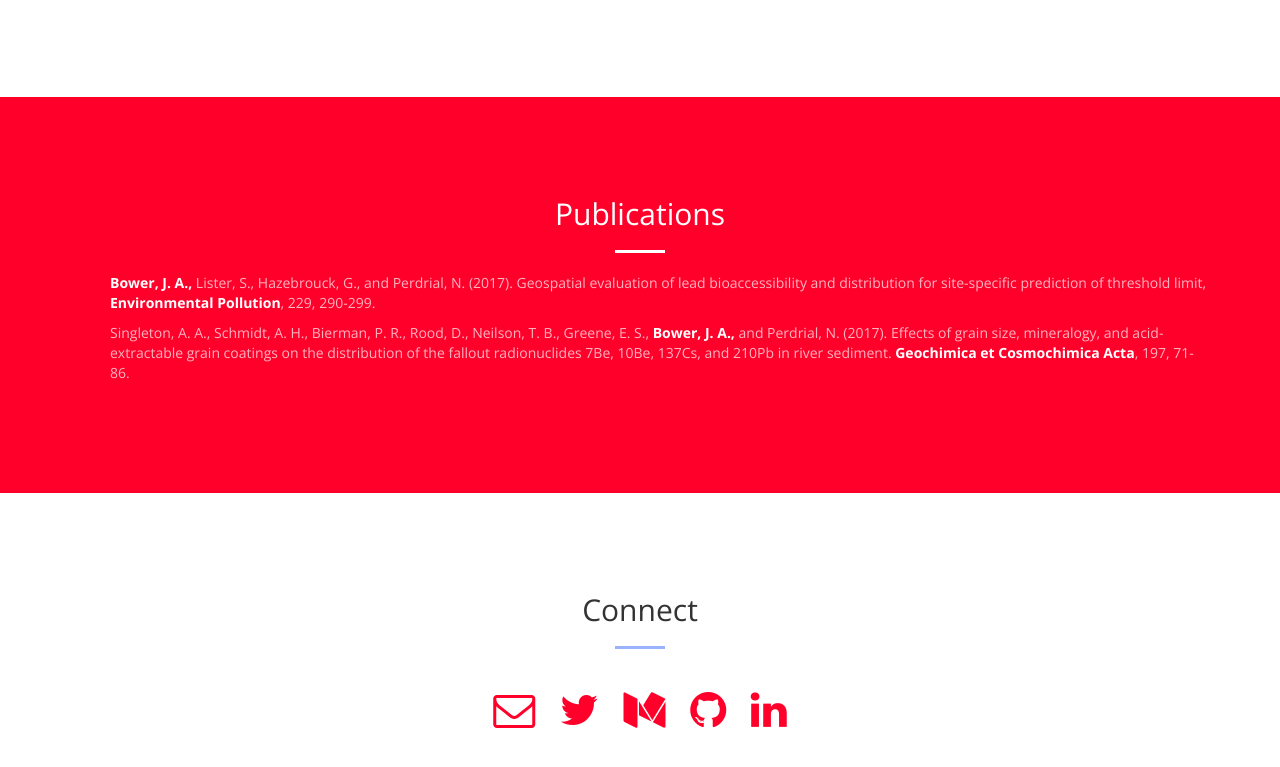
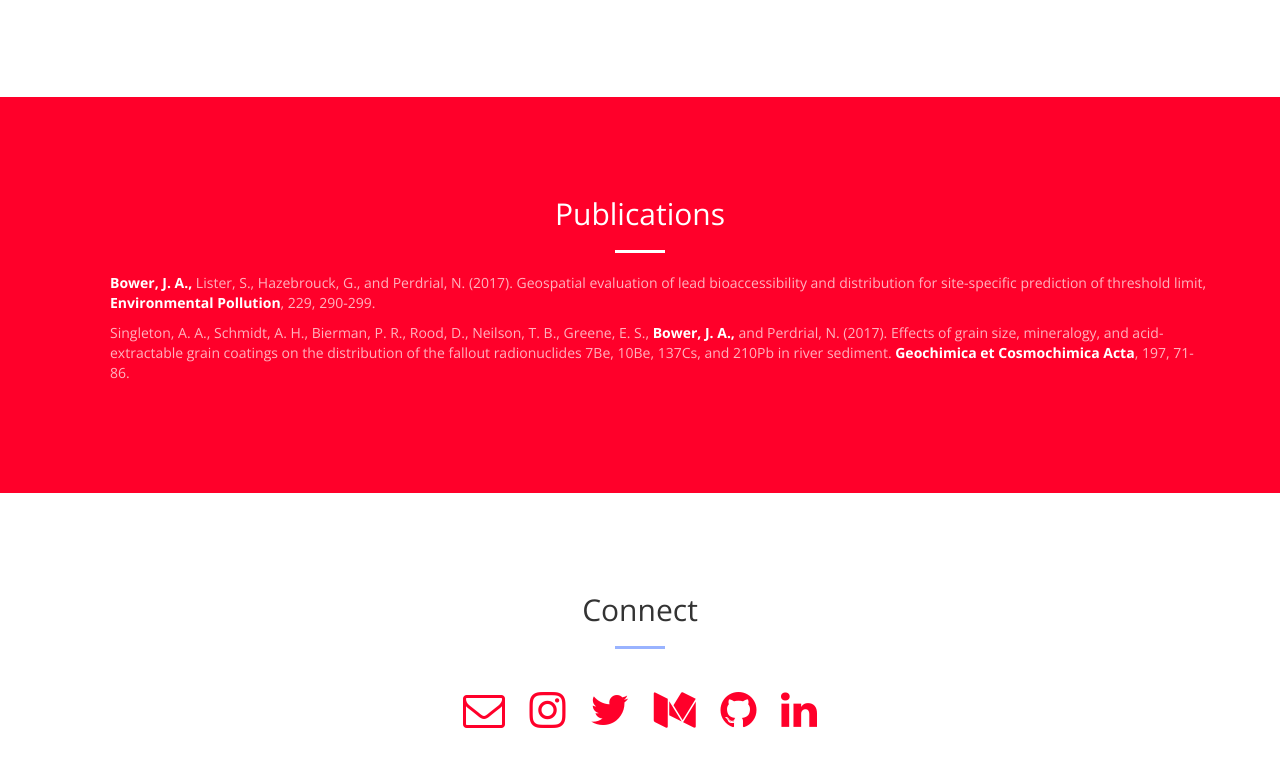
Before and after one commit to nqpenelope/jennysite, a website: page index.html in a window 1280 px wide. Shown: the part 3623-4390 px from the top of the page. Drawn offline with nearby package versions, Linux system fonts and the light colour scheme.

Commit message:
insta add

```diff
--- a/index.html
+++ b/index.html
@@ -349,6 +349,7 @@ Pollution</strong>, 229, 290-299.</a></ul>
             <div class="row">
                 <div class="col-lg-8 col-lg-offset-2 text-center">
                     <a target="_blank" href="mailto:jennifer.a.bower@gmail.com"><i class="fa fa-envelope-o fa-3x">&nbsp;&nbsp;</i></a>
+                    <a target="_blank" href="https://www.instagram.com/nqpenelope/"><i class="fa fa-instagram fa-3x">&nbsp;&nbsp;</i></a>
                     <a target="_blank" href="https://twitter.com/JnnyBwr"><i class="fa fa-twitter fa-3x">&nbsp;&nbsp;</i></a>
                     <a target="_blank" href="https://medium.com/@JnnyBwr"><i class="fa fa-medium fa-3x">&nbsp;&nbsp;</i></a>
                     <a target="_blank" href="https://github.com/nqpenelope"><i class="fa fa-github fa-3x">&nbsp;&nbsp;</i></a>
```
